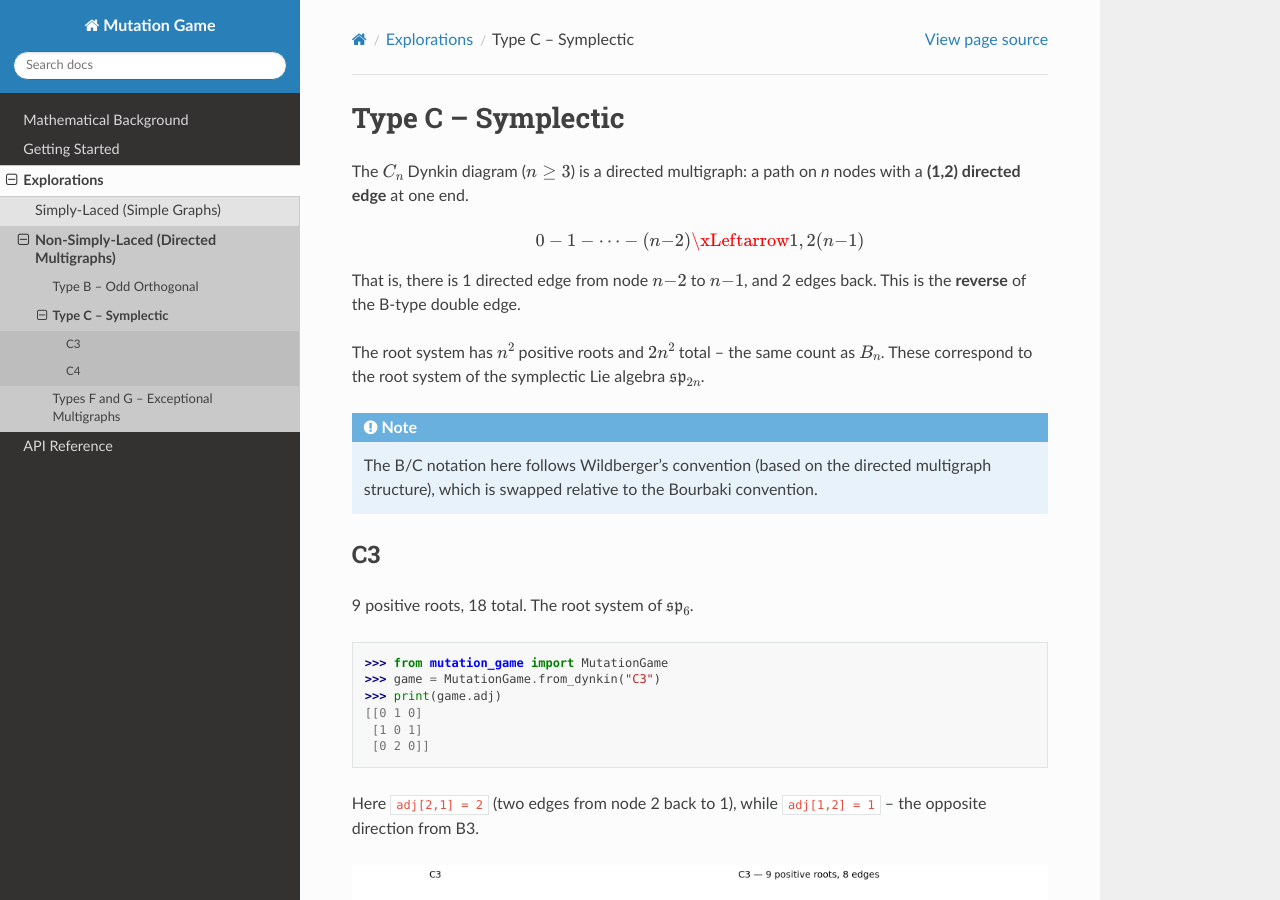
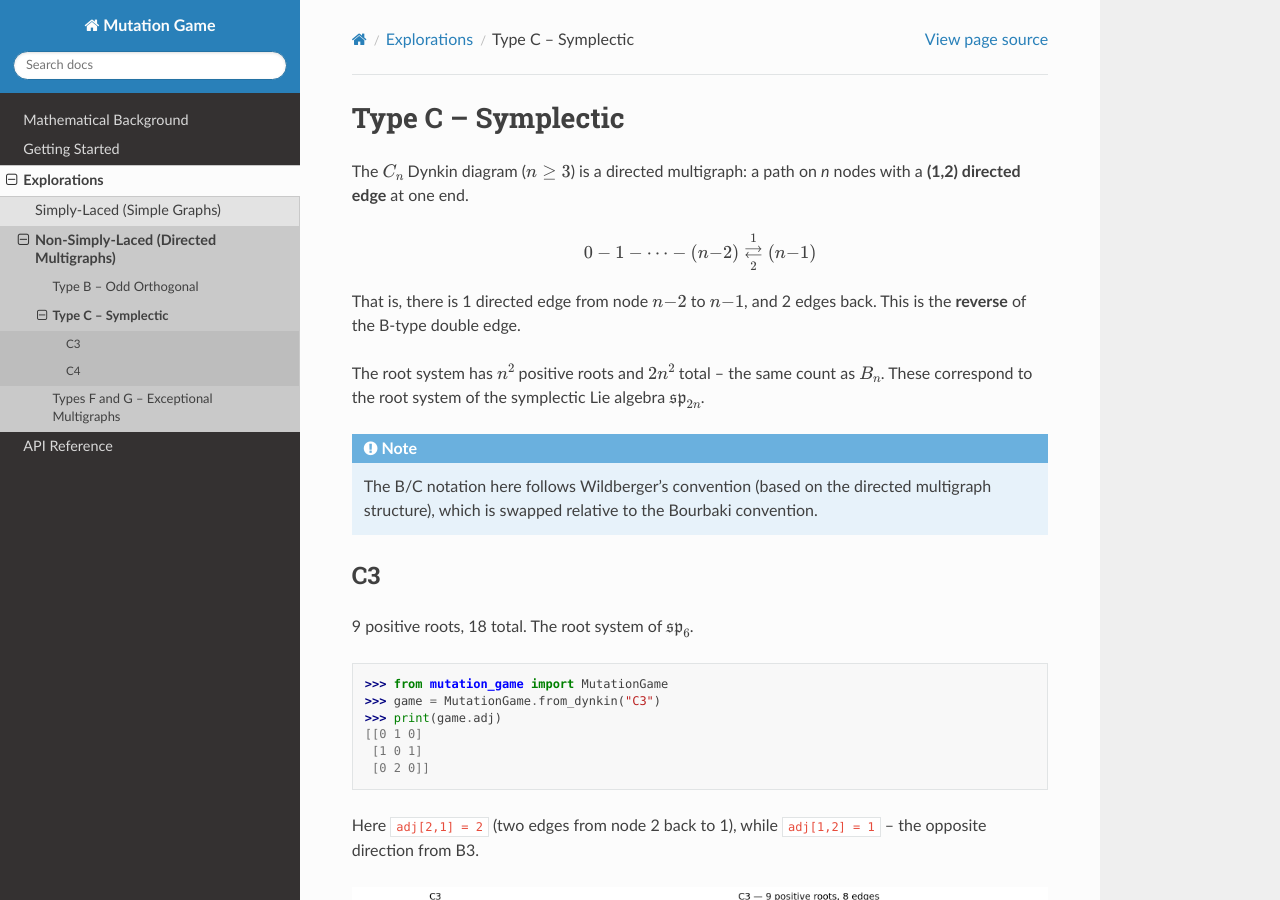
Before and after one commit to andreacortis/mutation_game, a Sphinx documentation site: the page built from docs/type_c.rst, in a window 1280 px wide and 900 px high. Built offline with Sphinx 7.4.7 and the Read the Docs theme 3.1.0, drawn with Linux system fonts in a browser that asks for light colours.

Commit message:
Fix LaTeX arrows in B, C, F/G docs
Replace \xRightarrow and \xLeftarrow (not universally supported) with
\overset/\underset/\rightleftarrows showing edge multiplicities.

Co-Authored-By: Claude Opus 4.6 (1M context) <noreply@anthropic.com>

```diff
--- a/docs/type_b.rst
+++ b/docs/type_b.rst
@@ -6,7 +6,7 @@ a path on *n* nodes with a **(2,1) directed edge** at one end.
 
 .. math::
 
-   0 - 1 - \cdots - (n{-}2) \xRightarrow{2,1} (n{-}1)
+   0 - 1 - \cdots - (n{-}2) \overset{2}{\underset{1}{\rightleftarrows}} (n{-}1)
 
 That is, there are 2 directed edges from node :math:`n{-}2` to :math:`n{-}1`,
 and 1 edge back. All other edges are simple (type 1,1).
--- a/docs/type_c.rst
+++ b/docs/type_c.rst
@@ -6,7 +6,7 @@ a path on *n* nodes with a **(1,2) directed edge** at one end.
 
 .. math::
 
-   0 - 1 - \cdots - (n{-}2) \xLeftarrow{1,2} (n{-}1)
+   0 - 1 - \cdots - (n{-}2) \overset{1}{\underset{2}{\rightleftarrows}} (n{-}1)
 
 That is, there is 1 directed edge from node :math:`n{-}2` to :math:`n{-}1`,
 and 2 edges back. This is the **reverse** of the B-type double edge.
--- a/docs/type_fg.rst
+++ b/docs/type_fg.rst
@@ -62,7 +62,7 @@ the middle:
 
 .. math::
 
-   0 - 1 \xRightarrow{2,1} 2 - 3
+   0 - 1 \overset{2}{\underset{1}{\rightleftarrows}} 2 - 3
 
 .. code-block:: pycon
 
```
